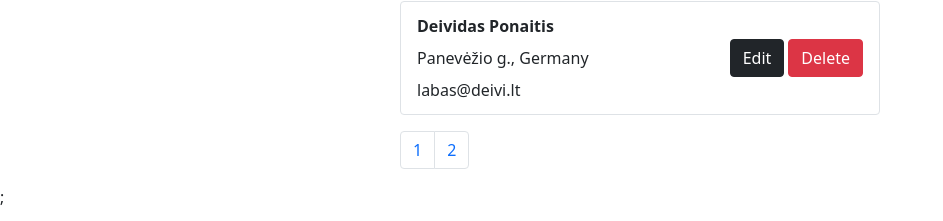
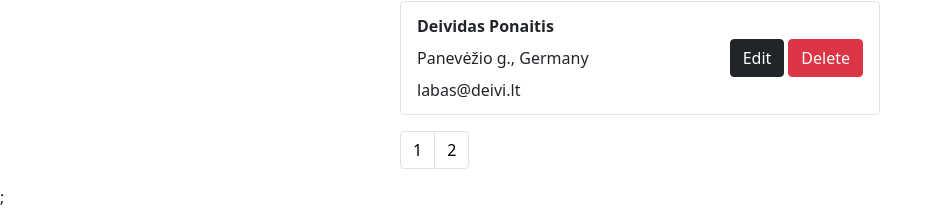
Before and after one commit to rimkusaurimas/crud-app, a React (Create React App) app: page / in a window 1280 px wide. Shown: the part 339-560 px from the top of the page, without its empty margins (0-943 px from the left). Built offline with nearby package versions, Linux system fonts and the light colour scheme.

Commit message:
Additional styling

```diff
--- a/src/components/Pagination/Pagination.jsx
+++ b/src/components/Pagination/Pagination.jsx
@@ -1,5 +1,6 @@
 import React from "react";
 import { Link } from "react-router-dom";
+import styles from "./pagination.module.scss";
 
 export const Pagination = ({ objPerPage, totalObj, paginate }) => {
   const pageNumbers = [];
@@ -19,7 +20,7 @@ export const Pagination = ({ objPerPage, totalObj, paginate }) => {
                 paginate(number);
               }}
               href={"!#"}
-              className="page-link"
+              className={`page-link ${styles.paginationPageLink}`}
             >
               {number}
             </Link>
--- a/src/components/Pagination/pagination.module.scss
+++ b/src/components/Pagination/pagination.module.scss
@@ -1 +1,11 @@
 @import "../../styles/_base.scss";
+
+.pagination {
+  &PageLink {
+    color: $primary-color !important;
+
+    &:focus {
+        box-shadow: none !important;
+    }
+  }
+}
--- a/src/components/UserList/UserList.jsx
+++ b/src/components/UserList/UserList.jsx
@@ -17,13 +17,10 @@ export const UserList = () => {
   const indexOfFirstObj = indexOfLastObj - objPerPage;
   const currentObj = users.slice(indexOfFirstObj, indexOfLastObj);
 
-  console.log(currentObj);
   const handleRemove = (id) => {
     setUsers(users.filter((user) => !(user.id === id)));
   };
   users.sort((a, b) => a.name.localeCompare(b.name));
-
-  console.log(currentObj);
 
   return (
     <div>
```
